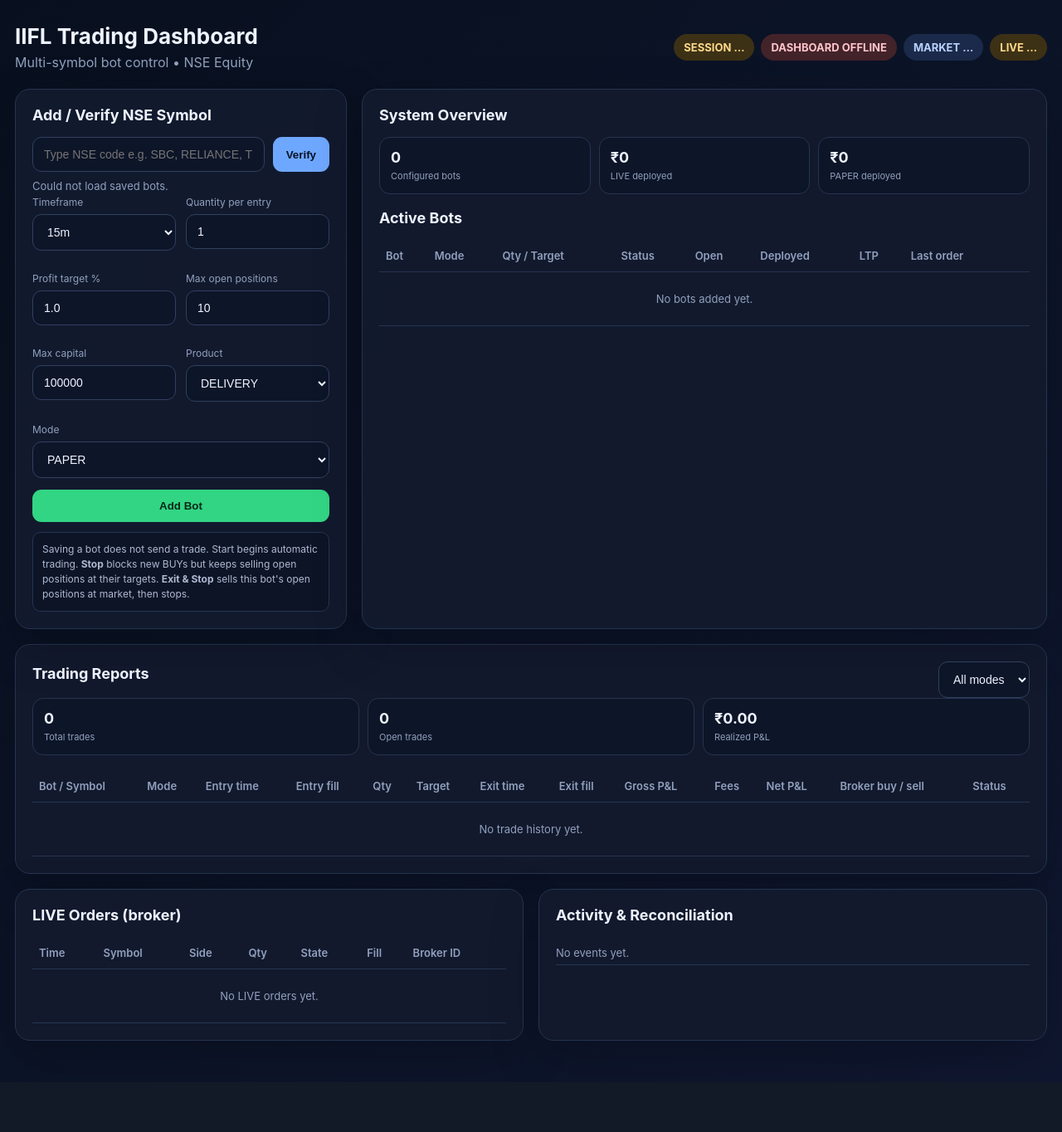
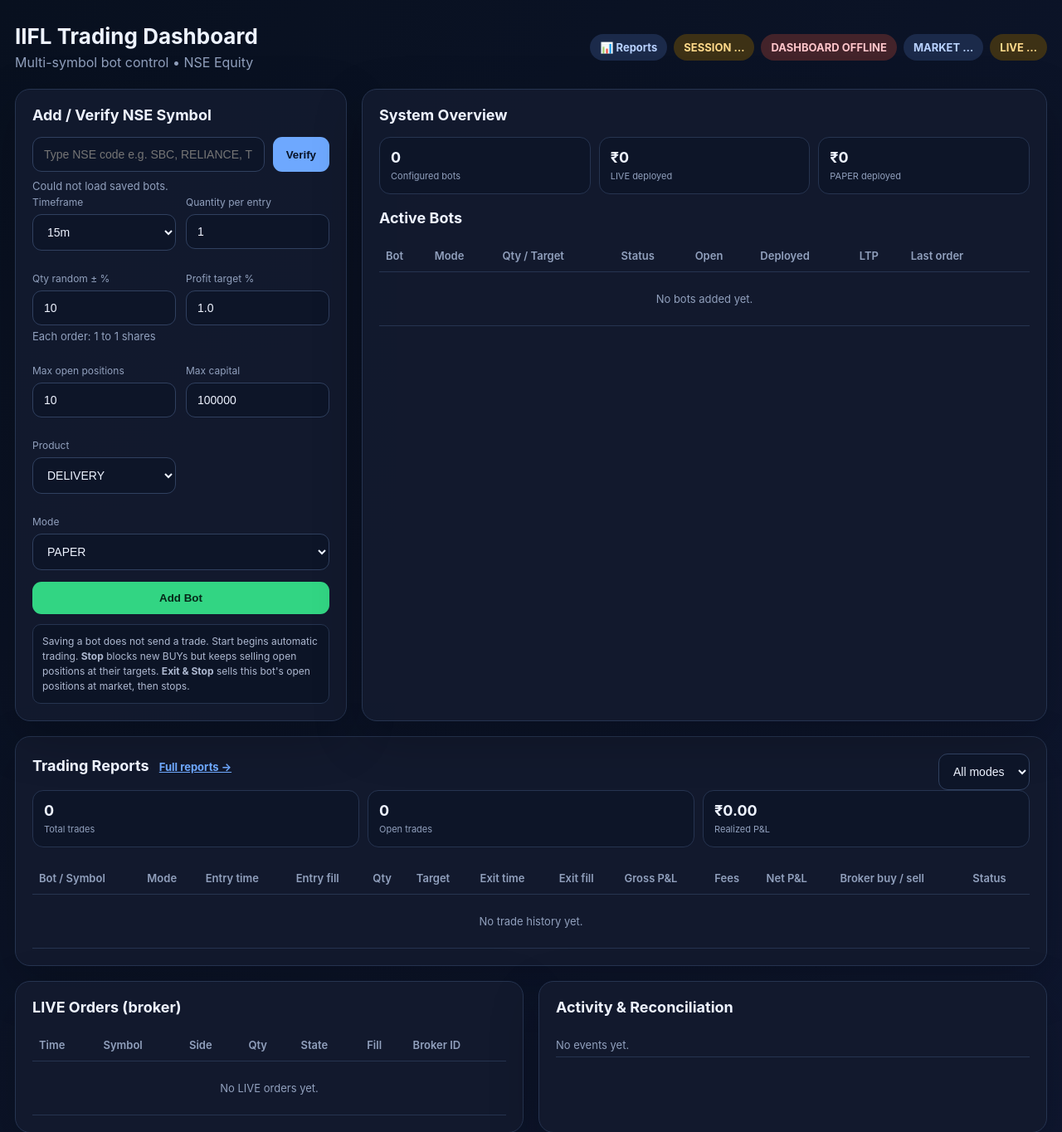
Before and after one commit to doshihiren/iifl-trading, a Flask app: page /iifl/ in a window 1280 px wide. Shown: the top 1364 px of the page at 83% size. Before the commit the page ends 1254 px from the top, so only its background shows below. Run offline with Flask 3, Linux system fonts and the light colour scheme; the visitor is signed in with stand-in values (Sample User, id 1); data that the repository does not hold is empty; parts of the project's set-up code (start-up, migrations or seed data) failed here and were passed over.

Commit message:
Random entry quantity (qty ± per-bot %), remove fixed LIVE qty cap
Co-Authored-By: Claude Opus 5.5 <noreply@anthropic.com>
Claude-Session: https://claude.ai/code/session_0137q8f1zC6jg2MBMb1ePwyV

```diff
--- a/app.py
+++ b/app.py
@@ -18,6 +18,7 @@ from bot_store import add_bot, get_bot, list_bots, remove_bot, list_trades, upda
 import config
 import db
 import market_calendar
+import reports
 from datetime import datetime, timezone
 from zoneinfo import ZoneInfo
 
@@ -584,12 +585,12 @@ def api_bots_save():
     if quantity <= 0 or target <= 0 or maxpos <= 0 or capital <= 0:
         return jsonify({"status": "error", "message": "Bot settings must be greater than zero"}), 400
 
-    if mode == "LIVE" and quantity > config.LIVE_MAX_QTY_PER_ORDER:
-        return jsonify({
-            "status": "error",
-            "message": f"LIVE qty is limited to {config.LIVE_MAX_QTY_PER_ORDER} per order "
-                       f"(LIVE_MAX_QTY_PER_ORDER in .env)"
-        }), 400
+    try:
+        qty_random_pct = float(body.get("qty_random_pct", 10))
+    except (TypeError, ValueError):
+        return jsonify({"status": "error", "message": "Invalid qty random %"}), 400
+    if not 0 <= qty_random_pct <= 50:
+        return jsonify({"status": "error", "message": "Qty random % must be between 0 and 50"}), 400
 
     saved = add_bot({
         "symbol": symbol,
@@ -599,6 +600,7 @@ def api_bots_save():
         "tick_size": _tick_size(instrument),
         "mode": mode,
         "qty": quantity,
+        "qty_random_pct": qty_random_pct,
         "target": target,
         "timeframe": timeframe,
         "product": product,
@@ -606,7 +608,7 @@ def api_bots_save():
         "capital": capital,
         "status": "READY"
     })
-    db.add_event("BOT_ADDED", f"{mode} bot {symbol} {timeframe} qty {quantity} target {target}%",
+    db.add_event("BOT_ADDED", f"{mode} bot {symbol} {timeframe} qty {quantity} ±{qty_random_pct:g}% target {target}%",
                  bot_id=saved["bot_id"])
 
     return jsonify({
@@ -710,7 +712,6 @@ def api_system():
             "market": market_calendar.market_status(now),
             "live_trading": config.LIVE_TRADING,
             "ip_authorized": config.IIFL_TRADING_IP_AUTHORIZED,
-            "live_max_qty": config.LIVE_MAX_QTY_PER_ORDER,
             "global_capital": config.GLOBAL_MAX_CAPITAL,
             "reconciliation": db.get_runtime("reconciliation"),
             "events": events,
@@ -755,6 +756,28 @@ def api_reports_summary():
     })
 
 
+@app.route("/iifl/reports")
+def reports_page():
+    return render_template("reports.html", dashboard_username=DASHBOARD_USERNAME)
+
+
+@app.route("/iifl/api/reports/detail", methods=["GET"])
+def api_reports_detail():
+    return jsonify({"status": "Ok", "result": reports.build(request.args)})
+
+
+@app.route("/iifl/api/reports/export.csv", methods=["GET"])
+def api_reports_export():
+    report = reports.build(request.args)
+    f = report["filters"]
+    name = f"iifl-trades-{f['from']}-to-{f['to']}{('-' + f['mode']) if f['mode'] else ''}.csv"
+    return app.response_class(
+        reports.to_csv(report),
+        mimetype="text/csv",
+        headers={"Content-Disposition": f'attachment; filename="{name}"'},
+    )
+
+
 if __name__ == "__main__":
 
     app.run(
--- a/bot_store.py
+++ b/bot_store.py
@@ -5,7 +5,7 @@ import uuid
 import db
 
 BOT_FIELDS = {
-    "symbol", "tradingSymbol", "instrumentId", "exchange", "tick_size", "mode", "qty",
+    "symbol", "tradingSymbol", "instrumentId", "exchange", "tick_size", "mode", "qty", "qty_random_pct",
     "target", "timeframe", "product", "maxpos", "capital", "status", "last_entry_slot",
     "last_tick", "last_ltp", "last_order", "last_error", "deleted",
 }
@@ -32,9 +32,9 @@ def add_bot(bot):
     with db.tx() as c:
         c.execute(
             """INSERT INTO bots(bot_id, symbol, tradingSymbol, instrumentId, exchange, tick_size,
-                   mode, qty, target, timeframe, product, maxpos, capital, status,
+                   mode, qty, qty_random_pct, target, timeframe, product, maxpos, capital, status,
                    created_at, updated_at)
-               VALUES(?,?,?,?,?,?,?,?,?,?,?,?,?,?,?,?)""",
+               VALUES(?,?,?,?,?,?,?,?,?,?,?,?,?,?,?,?,?)""",
             (
                 bot_id,
                 str(bot["symbol"]).upper(),
@@ -44,6 +44,7 @@ def add_bot(bot):
                 float(bot.get("tick_size") or 0.05),
                 bot.get("mode", "PAPER"),
                 int(bot.get("qty", 1)),
+                float(bot.get("qty_random_pct", 10)),
                 float(bot.get("target", 1.0)),
                 bot.get("timeframe", "15m"),
                 bot.get("product", "DELIVERY"),
--- a/bot_worker.py
+++ b/bot_worker.py
@@ -60,9 +60,9 @@ def main():
     db.init_db()
     engine = Engine()
     engine.startup()
-    log.info("event=WORKER_READY poll=%ss live_trading=%s ip_authorized=%s max_live_qty=%s",
+    log.info("event=WORKER_READY poll=%ss live_trading=%s ip_authorized=%s global_capital=%s",
              config.BOT_POLL_SECONDS, config.LIVE_TRADING, config.IIFL_TRADING_IP_AUTHORIZED,
-             config.LIVE_MAX_QTY_PER_ORDER)
+             config.GLOBAL_MAX_CAPITAL)
 
     while _running:
         started = time.monotonic()
--- a/db.py
+++ b/db.py
@@ -31,6 +31,7 @@ CREATE TABLE IF NOT EXISTS bots (
     tick_size       REAL NOT NULL DEFAULT 0.05,
     mode            TEXT NOT NULL DEFAULT 'PAPER',
     qty             INTEGER NOT NULL DEFAULT 1,
+    qty_random_pct  REAL NOT NULL DEFAULT 10,
     target          REAL NOT NULL DEFAULT 1.0,
     timeframe       TEXT NOT NULL DEFAULT '15m',
     product         TEXT NOT NULL DEFAULT 'DELIVERY',
@@ -292,6 +293,7 @@ def init_db():
             _local.path = path
             _local.depth = 0
         c.executescript(SCHEMA)
+        _add_missing_columns(c)
         c.execute(
             "INSERT OR IGNORE INTO runtime_state(key, value, updated_at) VALUES('schema_version', ?, ?)",
             (json.dumps(SCHEMA_VERSION), now_utc()),
@@ -302,6 +304,19 @@ def init_db():
             pass
         _initialized_paths.add(path)
     migrate_from_json()
+
+
+# Columns added after the first release: (table, column, definition)
+LATER_COLUMNS = [
+    ("bots", "qty_random_pct", "REAL NOT NULL DEFAULT 10"),
+]
+
+
+def _add_missing_columns(c):
+    for table, column, definition in LATER_COLUMNS:
+        existing = {r[1] for r in c.execute(f"PRAGMA table_info({table})").fetchall()}
+        if column not in existing:
+            c.execute(f"ALTER TABLE {table} ADD COLUMN {column} {definition}")
 
 
 def _legacy_status(status):
--- a/templates/dashboard.html
+++ b/templates/dashboard.html
@@ -36,6 +36,7 @@
   <div class="top">
     <div class="brand"><h1>IIFL Trading Dashboard</h1><p>Multi-symbol bot control • NSE Equity</p></div>
     <div class="badges">
+      <a class="badge info" href="/iifl/reports" style="text-decoration:none">📊 Reports</a>
       <span id="sessionBadge" class="badge warn">SESSION …</span>
       <a id="loginLink" class="badge info" href="/iifl/login" style="display:none;text-decoration:none">Login to IIFL</a>
       <span id="workerBadge" class="badge warn">WORKER …</span>
@@ -62,6 +63,7 @@
       <div class="formgrid">
         <div class="field"><label>Timeframe</label><select id="timeframe"><option>1m</option><option>5m</option><option selected>15m</option></select></div>
         <div class="field"><label>Quantity per entry</label><input id="qty" type="number" value="1" min="1"></div>
+        <div class="field"><label>Qty random ± %</label><input id="qtyRandom" type="number" value="10" min="0" max="50" step="1"><div class="meta" id="qtyHint">Each order: 1 to 1</div></div>
         <div class="field"><label>Profit target %</label><input id="target" type="number" value="1.0" min="0.01" step="0.01"></div>
         <div class="field"><label>Max open positions</label><input id="maxpos" type="number" value="10" min="1"></div>
         <div class="field"><label>Max capital</label><input id="capital" type="number" value="100000" min="1"></div>
@@ -91,7 +93,7 @@
   </div>
 
 <div class="card" style="margin-top:18px">
-  <div style="display:flex;justify-content:space-between;align-items:center;flex-wrap:wrap;gap:10px"><h2>Trading Reports</h2>
+  <div style="display:flex;justify-content:space-between;align-items:center;flex-wrap:wrap;gap:10px"><h2>Trading Reports <a href="/iifl/reports" style="font-size:13px;color:var(--blue);margin-left:8px">Full reports →</a></h2>
     <select id="reportMode" style="width:auto" onchange="loadReports()"><option value="">All modes</option><option>LIVE</option><option>PAPER</option></select></div>
   <div class="stats">
     <div class="stat"><b id="tradeCount">0</b><span>Total trades</span></div>
@@ -170,6 +172,7 @@ async function addBot(){
     symbol:verified.symbol,
     mode:document.getElementById('mode').value,
     qty:Number(document.getElementById('qty').value),
+    qty_random_pct:Number(document.getElementById('qtyRandom').value),
     target:Number(document.getElementById('target').value),
     timeframe:document.getElementById('timeframe').value,
     product:document.getElementById('product').value,
@@ -267,7 +270,7 @@ function renderBots(){
     const pend = b.pending_orders ? '<div class="meta">'+b.pending_orders+' order(s) pending at broker</div>' : '';
     tr.innerHTML='<td><b>'+sym+'</b><div class="meta">'+esc(b.timeframe)+' • '+esc(b.product)+' • '+id+'</div></td>'+
       '<td><span class="pill '+(b.mode==='PAPER'?'paper':'')+'">'+esc(b.mode)+'</span></td>'+
-      '<td>'+esc(b.qty)+' / '+esc(b.target)+'%<div class="meta">max '+esc(b.maxpos)+' • cap ₹'+Number(b.capital).toLocaleString('en-IN')+'</div></td>'+
+      '<td>'+esc(b.qty)+(Number(b.qty_random_pct)>0?' ±'+esc(b.qty_random_pct)+'%':'')+' / '+esc(b.target)+'%<div class="meta">max '+esc(b.maxpos)+' • cap ₹'+Number(b.capital).toLocaleString('en-IN')+'</div></td>'+
       '<td><span class="pill">'+esc(statusLabel || 'READY')+'</span>'+pend+err+'</td>'+
       '<td>'+esc(b.open_positions)+'<div class="meta">'+esc(b.open_qty)+' sh</div></td>'+
       '<td>'+money(b.deployed_capital)+'</td>'+
@@ -333,7 +336,7 @@ async function loadSystem(){
     setBadge('workerBadge', 'WORKER '+s.worker, s.worker==='RUNNING'?'':'bad');
     setBadge('marketBadge', 'MARKET '+String(s.market||'').replace('_',' '), s.market==='OPEN'?'':'info');
     const liveOn = s.live_trading && s.ip_authorized;
-    setBadge('liveBadge', liveOn ? 'LIVE ON • max qty '+s.live_max_qty : 'LIVE OFF (.env)', liveOn?'':'warn');
+    setBadge('liveBadge', liveOn ? 'LIVE ON' : 'LIVE OFF (.env)', liveOn?'':'warn');
 
     const rec=s.reconciliation;
     const recon=document.getElementById('recon');
@@ -360,6 +363,12 @@ async function loadOrders(){
   }catch(e){}
 }
 
+function qtyRange(q,p){q=Math.max(1,Math.floor(q||1));p=Math.max(0,Number(p)||0);const lo=Math.max(1,Math.ceil(q*(1-p/100)-1e-9));return [lo,Math.max(lo,Math.floor(q*(1+p/100)+1e-9))]}
+function updateQtyHint(){const r=qtyRange(Number(document.getElementById('qty').value),document.getElementById('qtyRandom').value);document.getElementById('qtyHint').textContent='Each order: '+r[0]+' to '+r[1]+' shares'}
+document.getElementById('qty').addEventListener('input',updateQtyHint);
+document.getElementById('qtyRandom').addEventListener('input',updateQtyHint);
+updateQtyHint();
+
 loadSystem();
 loadBots();
 loadReports();
```
Also changed, not shown: config.py (+4 -4 lines), engine.py (+24 -5 lines), 1 other file.
